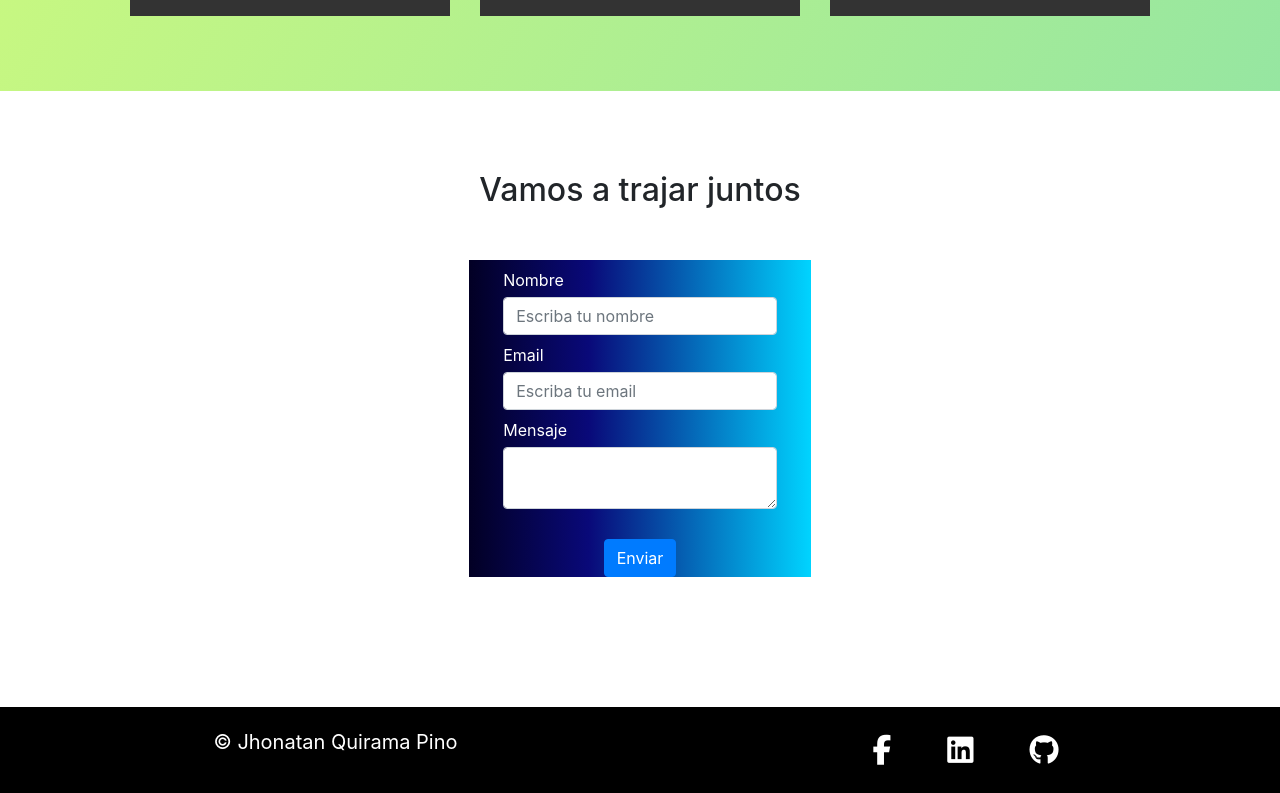
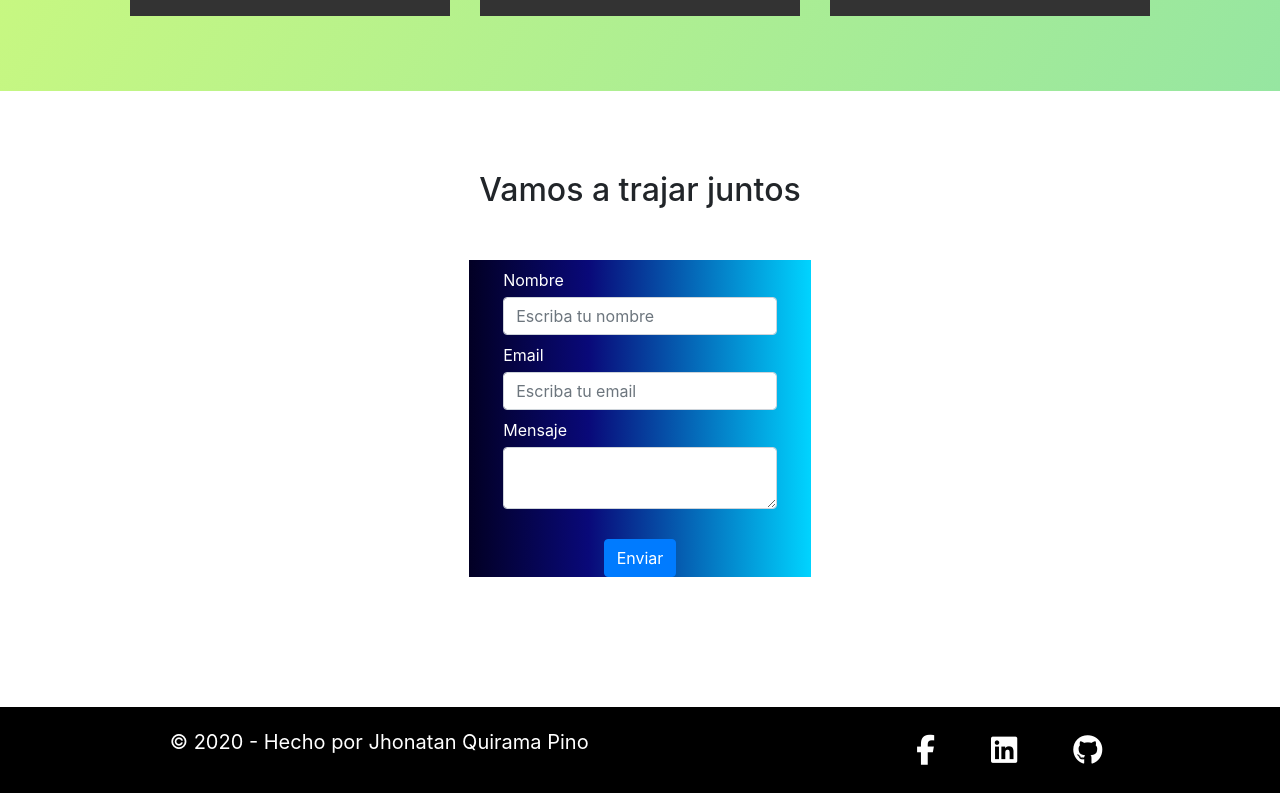
Before and after one commit to kira4489/PortafolioViejo, a React (Create React App) app: page / in a window 1280 px wide. Shown: the part 2443-3236 px from the top of the page. Built offline with nearby package versions, Linux system fonts and the light colour scheme.

Commit message:
actualizaciones45

```diff
--- a/src/Components/Footer/Footer.jsx
+++ b/src/Components/Footer/Footer.jsx
@@ -5,7 +5,7 @@ class Footer extends Component{
         return(
             <footer>
             <div className="titulo1">
-              <p>© Jhonatan Quirama Pino</p>
+              <p>© 2020 - Hecho por Jhonatan Quirama Pino </p>
               <div className="redes-footer">
                 <a
                   href="https://www.facebook.com/jhonatan.quiramapino"
```
